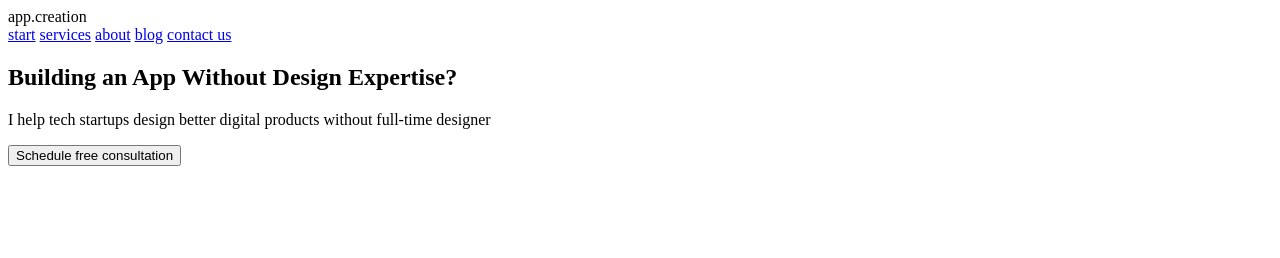
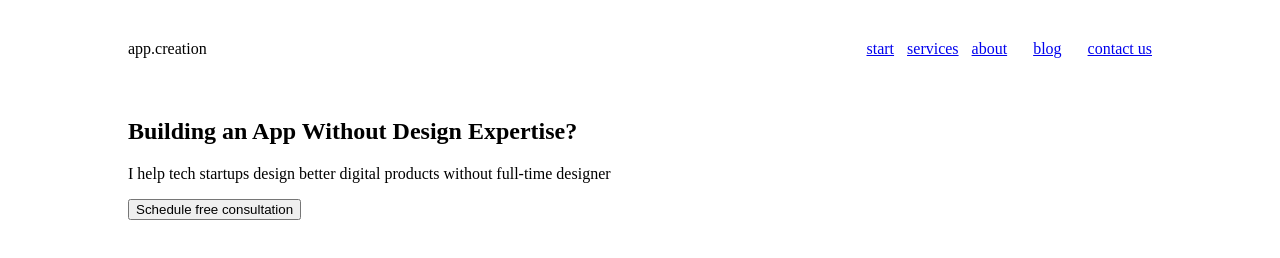
Before and after one commit to WebHeroSchool/firstsiterep, a plain HTML site: page index.html in a window 1280 px wide. Drawn offline with Linux system fonts and the light colour scheme.

Commit message:
Добавлен класс wrapper в html и стили css

```diff
--- a/index.html
+++ b/index.html
@@ -8,6 +8,7 @@
     <link rel="stylesheet" href="./style.css">
   </head>
   <body>
+  	<div class="wrapper">
       <header class="header">
         <div class="logo">app.creation</div>
         <nav class="menu">
@@ -28,5 +29,6 @@
           <img class="image-content__image" src="" alt="">
         </div>
       </section>
+    </div>
   </body>
 </html>
--- a/style.css
+++ b/style.css
@@ -1,3 +1,30 @@
-.title {
-	font-family: Roboto;
+body {
+  margin: 0;
 }
+
+.wrapper {
+  margin: auto;
+  width: 80%;
+}
+
+.header {
+  display: flex;
+  justify-content: space-between;
+}
+
+.logo {
+  padding: 40px 0;
+}
+
+.menu {
+  display: flex;
+  align-items: center;
+}
+
+.menu__item {
+  padding: 0 13px;
+}
+
+.menu__item:last-child {
+  padding-right: 0;
+}
```
Lines whose indentation alone changed are shown as unchanged.
